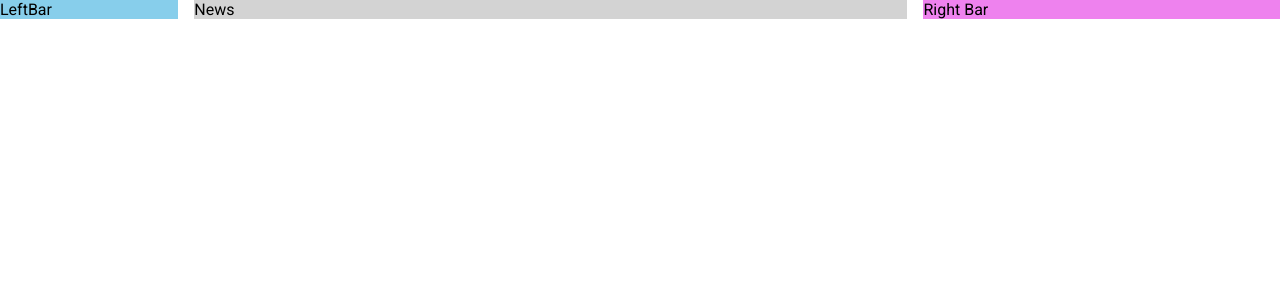
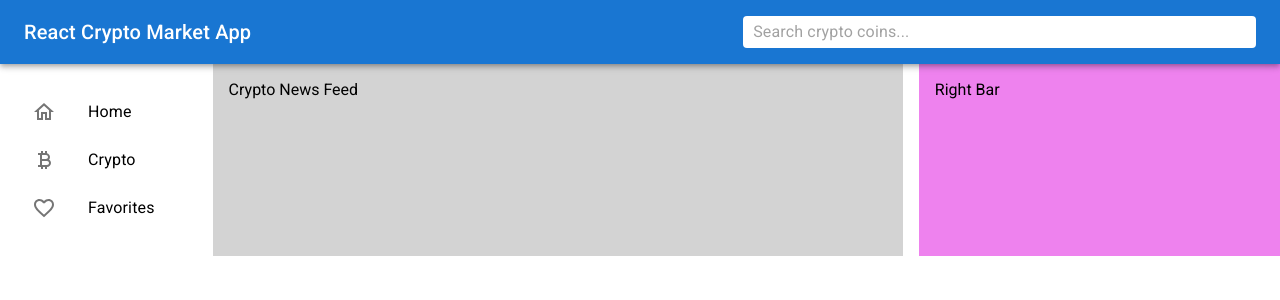
Before and after one commit to NickeaBennett/phase-2-project, a React (Create React App) app in the folder client/: page / in a window 1280 px wide. Shown: the top 300 px of the page. Built offline with nearby package versions, Linux system fonts and the light colour scheme.

Commit message:
Add menu layout

```diff
--- a/client/src/App.js
+++ b/client/src/App.js
@@ -10,24 +10,25 @@
 
 // import ResponsiveAppBar from './components/Nav';
 // import Navbar from './components/Nav';
-// import { Homepage, Cryptocurrencies, Favorites} from './components/';
+import NavBar from './components/NavBar';
 import RightBar from './components/RightBar';
 import Feed from './components/Feed';
-import LeftBar from './components/LeftBar';
-import Cryptocurrencies from './components/Cryptocurrencies';
-import Favorites from './components/Favorites';
+import SideBar from './components/SideBar';
+// import Cryptocurrencies from './components/Cryptocurrencies';
+// import Favorites from './components/Favorites';
 
-import { Box, Container, Stack } from '@mui/material';
+import { Box, Stack } from '@mui/material';
 
 function App() {
 
      return (
         <Box>
-            <Stack direction='row' spacing={2} justifyContent='space-between'>            {/* <Navbar /> */}
-                <LeftBar/>
-                <Feed />
-                <RightBar/>
-            </Stack>
+            <NavBar />
+                <Stack direction='row' spacing={2} justifyContent='space-between'>            {/* <Navbar /> */}
+                    <SideBar/>
+                    <Feed />
+                    <RightBar/>
+                </Stack>
         </Box>
         // <div className='App'>
         //     <h1>Hello World</h1>
--- a/client/src/components/Cryptocurrencies.jsx
+++ b/client/src/components/Cryptocurrencies.jsx
@@ -1,11 +1,12 @@
 import React from 'react';
 import { Box } from '@mui/material';
- // import DataTable from './datatable/DataTable';
+ import DataTable from './datatable/DataTable';
 
 const Cryptocurrencies = () => {
+
   return (
     <Box bgcolor='lightgray'>
-    Cryptocurrencies
+      <DataTable />
     </Box>
   );
 }
--- /dev/null
+++ b/client/src/components/DataTable.jsx
@@ -0,0 +1,56 @@
+import React from 'react';
+import { Box } from '@mui/material';
+import { DataGrid } from '@mui/x-data-grid';
+ // import DataTable from './datatable/DataTable';
+
+const DataTable = () => {
+  const columns = [
+    { field: 'id', headerName: 'ID', width: 70 },
+    { field: 'firstName', headerName: 'First name', width: 130 },
+    { field: 'lastName', headerName: 'Last name', width: 130 },
+    {
+      field: 'age',
+      headerName: 'Age',
+      type: 'number',
+      width: 90,
+    },
+    {
+      field: 'fullName',
+      headerName: 'Full name',
+      description: 'This column has a value getter and is not sortable.',
+      sortable: false,
+      width: 160,
+      valueGetter: (params) =>
+        `${params.row.firstName || ''} ${params.row.lastName || ''}`,
+    },
+  ];
+
+  const rows = [
+    { id: 1, lastName: 'Snow', firstName: 'Jon', age: 35 },
+    { id: 2, lastName: 'Lannister', firstName: 'Cersei', age: 42 },
+    { id: 3, lastName: 'Lannister', firstName: 'Jaime', age: 45 },
+    { id: 4, lastName: 'Stark', firstName: 'Arya', age: 16 },
+    { id: 5, lastName: 'Targaryen', firstName: 'Daenerys', age: null },
+    { id: 6, lastName: 'Melisandre', firstName: null, age: 150 },
+    { id: 7, lastName: 'Clifford', firstName: 'Ferrara', age: 44 },
+    { id: 8, lastName: 'Frances', firstName: 'Rossini', age: 36 },
+    { id: 9, lastName: 'Roxie', firstName: 'Harvey', age: 65 },
+  ];
+
+  return (
+    <Box bgcolor='lightgray'>
+        <div style={{ height: 400, width: '100%' }}>
+        <DataGrid
+            rows={rows}
+            columns={columns}
+            pageSize={5}
+            rowsPerPageOptions={[5]}
+            checkboxSelection
+        />
+        </div>
+    </Box>
+  );
+}
+
+
+export default DataTable;
--- a/client/src/components/Feed.jsx
+++ b/client/src/components/Feed.jsx
@@ -3,8 +3,8 @@ import { Box } from '@mui/material';
 
 const Feed = () => {
   return (
-    <Box bgcolor='lightgray' flex={4}>
-      News
+    <Box bgcolor='lightgray' flex={4} p={2}>
+     Crypto News Feed
     </Box>
   );
 };
--- a/client/src/components/LeftBar.jsx
+++ /dev/null
@@ -1,12 +0,0 @@
-import React from 'react'
-import { Box } from '@mui/material';
-
-const LeftBar = () => {
-  return (
-    <Box bgcolor='skyblue' flex={1}>
-      LeftBar
-      </Box>
-  );
-}
-
-export default LeftBar;
--- /dev/null
+++ b/client/src/components/NavBar.jsx
@@ -0,0 +1,41 @@
+import { AppBar, Toolbar, styled, Typography, InputBase } from '@mui/material';
+import BitcoinIcon from '@mui/icons-material/CurrencyBitcoin';
+import Autocomplete from '@mui/material/Autocomplete';
+
+import React from 'react';
+
+const StyleToolbar = styled(Toolbar) ({
+  display: "flex",
+  justifyContent: "space-between",
+})
+
+const Search = styled('div')(({ theme }) => ({
+  backgroundColor: '#FFFF',
+  padding: '0 10px',
+  borderRadius: theme.shape.borderRadius,
+  width:  '40%'
+
+}));
+
+
+const Icons = styled('Box') (({ theme }) => ({
+  backgroundColor: '#FFFF',
+}));
+
+const NavBar = () => {
+  return (
+    <AppBar position='sticky'>
+      <StyleToolbar>
+        <BitcoinIcon sx={{display:{xs:'block', sm:'none'}}} />
+        <Typography  variant='h6' component='h1' sx={{display: {xs: 'none', sm:'block'}}} >
+          React Crypto Market App
+        </Typography>
+        <Search><InputBase placeholder='Search crypto coins...' /></Search>
+      </StyleToolbar>
+    </AppBar>
+  );
+
+
+};
+
+export default NavBar;
--- a/client/src/components/RightBar.jsx
+++ b/client/src/components/RightBar.jsx
@@ -3,7 +3,8 @@ import { Box } from '@mui/material';
 
 const RightBar = () => {
   return (
-    <Box bgcolor='violet' flex={2}>
+    // flex layout. p fpr pading
+    <Box bgcolor='violet' flex={2} p={2} sx={{display:{xs: 'none', sm: 'block' } }}>
       Right Bar
       </Box>
   );
--- /dev/null
+++ b/client/src/components/SideBar.jsx
@@ -0,0 +1,51 @@
+import React from 'react'
+import { Box, List, ListItem, ListItemButton, ListItemIcon, ListItemText } from '@mui/material';
+// import { HomeIcon, BitcoinIcon } from '@mui/icons-material';
+import HomeIcon from '@mui/icons-material/HomeOutlined';
+import BitcoinIcon from '@mui/icons-material/CurrencyBitcoin';
+import FavoriteIcon from '@mui/icons-material/FavoriteBorderOutlined';
+
+
+const LeftBar = () => {
+  return (
+    // Each media breakpoint (a key) matches with a fixed screen width (a value):
+    // https://mui.com/material-ui/customization/breakpoints/#default-breakpoints
+    // If device is 0 (xs) display none else if sm and up display the block.
+    // (xs, extra-small: 0px sm, small: 600px)
+
+    <Box
+      flex={1}
+      p={2}
+      sx={{display:{xs: 'none', sm: 'block' } }}
+      >
+      <List>
+        <ListItem disablePadding>
+          <ListItemButton componemt='a' href='#home'>
+            <ListItemIcon>
+              <HomeIcon color='inherit'/>
+            </ListItemIcon>
+            <ListItemText primary='Home' />
+          </ListItemButton>
+        </ListItem>
+        <ListItem disablePadding>
+          <ListItemButton componemt='a' href='#cryptocurrencies'>
+            <ListItemIcon>
+              <BitcoinIcon color='inherit'/>
+            </ListItemIcon>
+            <ListItemText primary='Crypto'/>
+          </ListItemButton>
+        </ListItem>
+        <ListItem disablePadding>
+          <ListItemButton componemt='a' href='#favorites'>
+            <ListItemIcon>
+              <FavoriteIcon color='inherit'/>
+            </ListItemIcon>
+            <ListItemText primary='Favorites'/>
+          </ListItemButton>
+        </ListItem>
+      </List>
+      </Box>
+  );
+}
+
+export default LeftBar;
```
Also changed, not shown: client/src/components/NavBar..jsx (deleted, +0 -9 lines).
